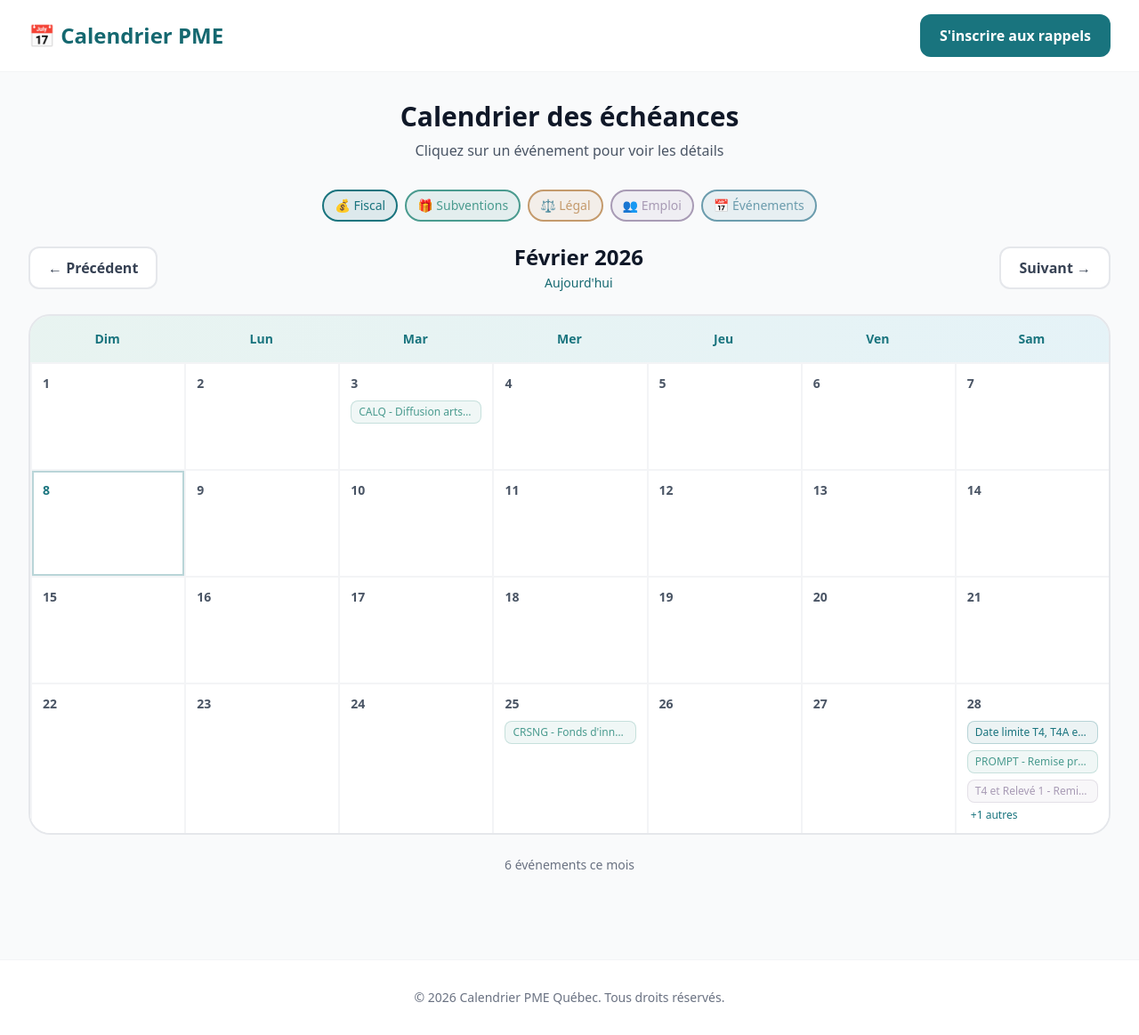
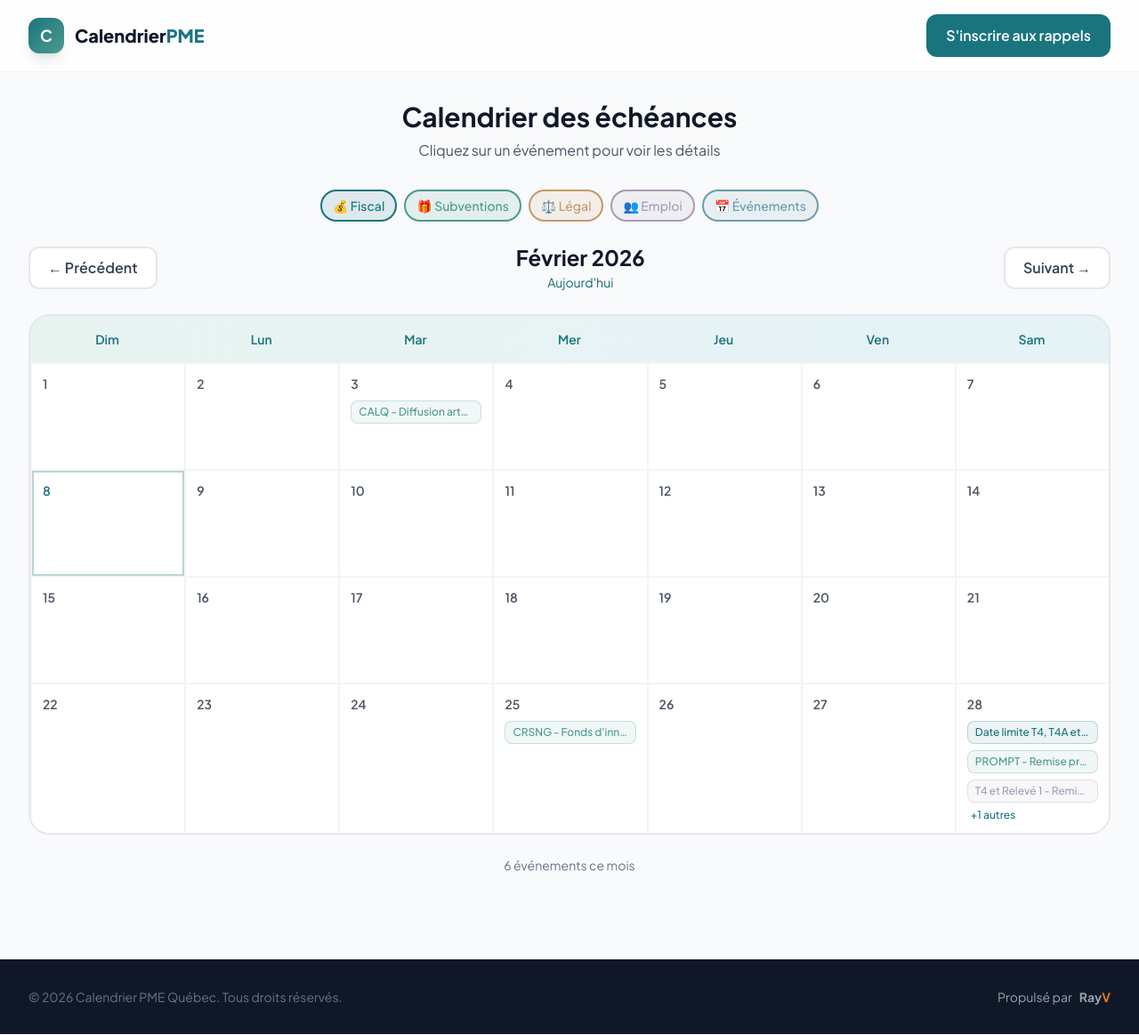
Before and after one commit to admin-rayv/calendrier-pme, a Next.js app: page /calendrier in a window 1280 px wide. Shown: the whole page at 89% size. Built offline with nearby package versions, Linux system fonts and the light colour scheme.

Commit message:
🔍 SEO/GEO optimization - remove emojis from important text
- Removed emojis from footer category links
- Consistent header across pages (logo instead of emoji)
- Kept emojis only in decorative UI (badges, icons)
- Updated to Plus Jakarta Sans font
- Added RayV credit to calendar page footer

```diff
--- a/src/app/calendrier/page.tsx
+++ b/src/app/calendrier/page.tsx
@@ -11,11 +11,17 @@ export default function CalendrierPage() {
   return (
     <div className="min-h-screen bg-gray-50">
       {/* Header */}
-      <header className="bg-white border-b border-gray-100 sticky top-0 z-40">
+      <header className="bg-white/80 backdrop-blur-md border-b border-gray-100 sticky top-0 z-40">
         <div className="max-w-7xl mx-auto px-4 sm:px-6 lg:px-8 py-4">
           <div className="flex items-center justify-between">
-            <Link href="/" className="text-xl sm:text-2xl font-bold text-primary-600 hover:opacity-80 transition-opacity">
-              📅 Calendrier PME
+            <Link href="/" className="flex items-center gap-3 group">
+              <div className="w-10 h-10 rounded-xl bg-gradient-to-br from-[#19747E] to-[#4A9B8F] flex items-center justify-center text-white font-bold text-lg shadow-lg group-hover:scale-105 transition-transform">
+                C
+              </div>
+              <div className="hidden sm:block">
+                <span className="font-extrabold text-xl text-gray-900">Calendrier</span>
+                <span className="font-extrabold text-xl text-[#19747E]">PME</span>
+              </div>
             </Link>
             <Button variant="primary" className="text-sm sm:text-base">
               S&apos;inscrire aux rappels
@@ -39,11 +45,21 @@ export default function CalendrierPage() {
       </main>
 
       {/* Footer */}
-      <footer className="bg-white border-t border-gray-100 mt-16">
-        <div className="max-w-7xl mx-auto px-4 sm:px-6 lg:px-8 py-8">
-          <p className="text-center text-gray-500 text-sm">
-            © 2026 Calendrier PME Québec. Tous droits réservés.
-          </p>
+      <footer className="bg-gray-900 text-white mt-16 py-8">
+        <div className="max-w-7xl mx-auto px-4 sm:px-6 lg:px-8">
+          <div className="flex flex-col sm:flex-row justify-between items-center gap-4">
+            <p className="text-gray-500 text-sm">
+              © 2026 Calendrier PME Québec. Tous droits réservés.
+            </p>
+            <a
+              href="https://rayv.ca"
+              target="_blank"
+              rel="noopener noreferrer"
+              className="inline-flex items-center gap-2 text-sm text-gray-400 hover:text-white transition-colors"
+            >
+              Propulsé par <span className="font-bold">Ray<span className="text-[#DE7D18]">V</span></span>
+            </a>
+          </div>
         </div>
       </footer>
     </div>
--- a/src/app/layout.tsx
+++ b/src/app/layout.tsx
@@ -1,10 +1,10 @@
 import type { Metadata } from "next";
-import { Inter } from "next/font/google";
+import { Plus_Jakarta_Sans } from "next/font/google";
 import "./globals.css";
 
-const inter = Inter({
+const plusJakarta = Plus_Jakarta_Sans({
   subsets: ["latin"],
-  variable: "--font-inter",
+  variable: "--font-jakarta",
 });
 
 const siteUrl = "https://calendrierpme.ca";
@@ -83,7 +83,7 @@ export default function RootLayout({
 }>) {
   return (
     <html lang="fr-CA">
-      <body className={`${inter.variable} font-sans antialiased`}>
+      <body className={`${plusJakarta.variable} font-sans antialiased`}>
         {children}
       </body>
     </html>
--- a/src/app/page.tsx
+++ b/src/app/page.tsx
@@ -302,7 +302,7 @@ export default function Home() {
               </div>
               <p className="text-gray-400 mb-6 max-w-sm">
                 L&apos;outil gratuit pour ne jamais manquer une échéance importante.
-                Conçu avec ❤️ pour les PME québécoises.
+                Conçu pour les PME québécoises.
               </p>
 
               {/* Propulsé par RayV */}
@@ -322,11 +322,11 @@ export default function Home() {
             <div>
               <h5 className="font-bold mb-6 text-white">Catégories</h5>
               <ul className="space-y-3 text-gray-400">
-                <li><Link href="/calendrier" className="hover:text-white transition-colors">💰 Fiscal</Link></li>
-                <li><Link href="/calendrier" className="hover:text-white transition-colors">🎁 Subventions</Link></li>
-                <li><Link href="/calendrier" className="hover:text-white transition-colors">⚖️ Légal</Link></li>
-                <li><Link href="/calendrier" className="hover:text-white transition-colors">👥 Emploi</Link></li>
-                <li><Link href="/calendrier" className="hover:text-white transition-colors">📅 Événements</Link></li>
+                <li><Link href="/calendrier" className="hover:text-white transition-colors">Fiscal</Link></li>
+                <li><Link href="/calendrier" className="hover:text-white transition-colors">Subventions</Link></li>
+                <li><Link href="/calendrier" className="hover:text-white transition-colors">Légal</Link></li>
+                <li><Link href="/calendrier" className="hover:text-white transition-colors">Emploi</Link></li>
+                <li><Link href="/calendrier" className="hover:text-white transition-colors">Événements</Link></li>
               </ul>
             </div>
 
```
